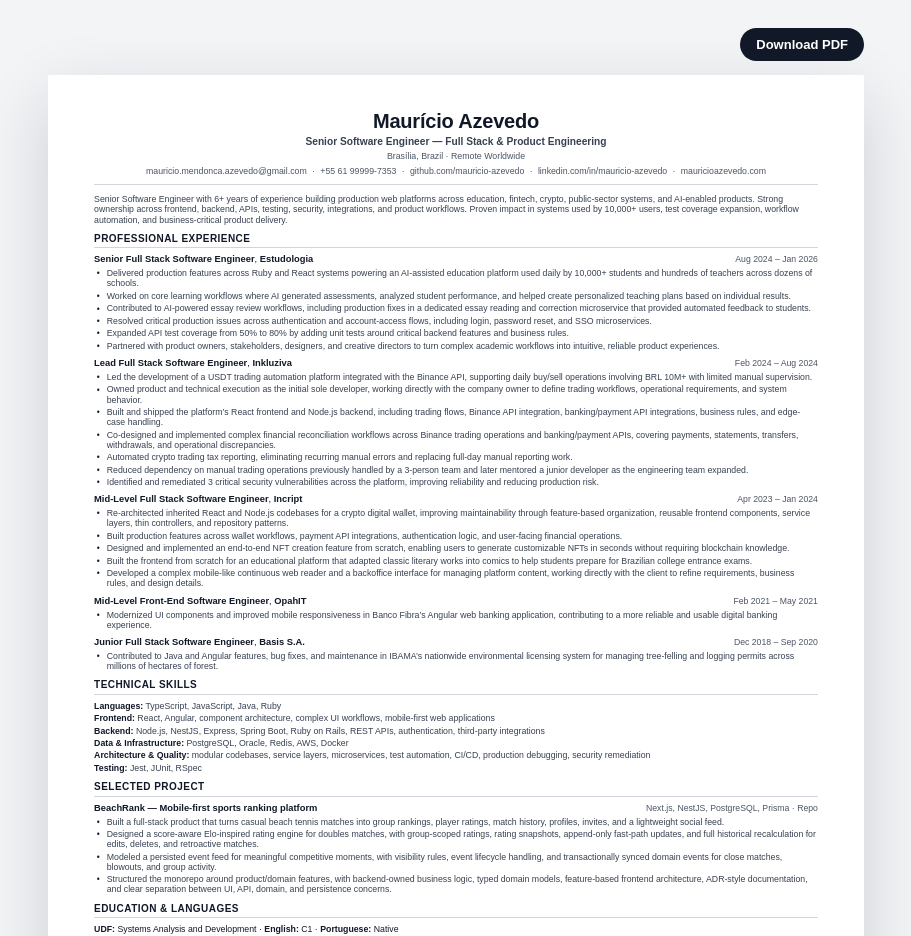
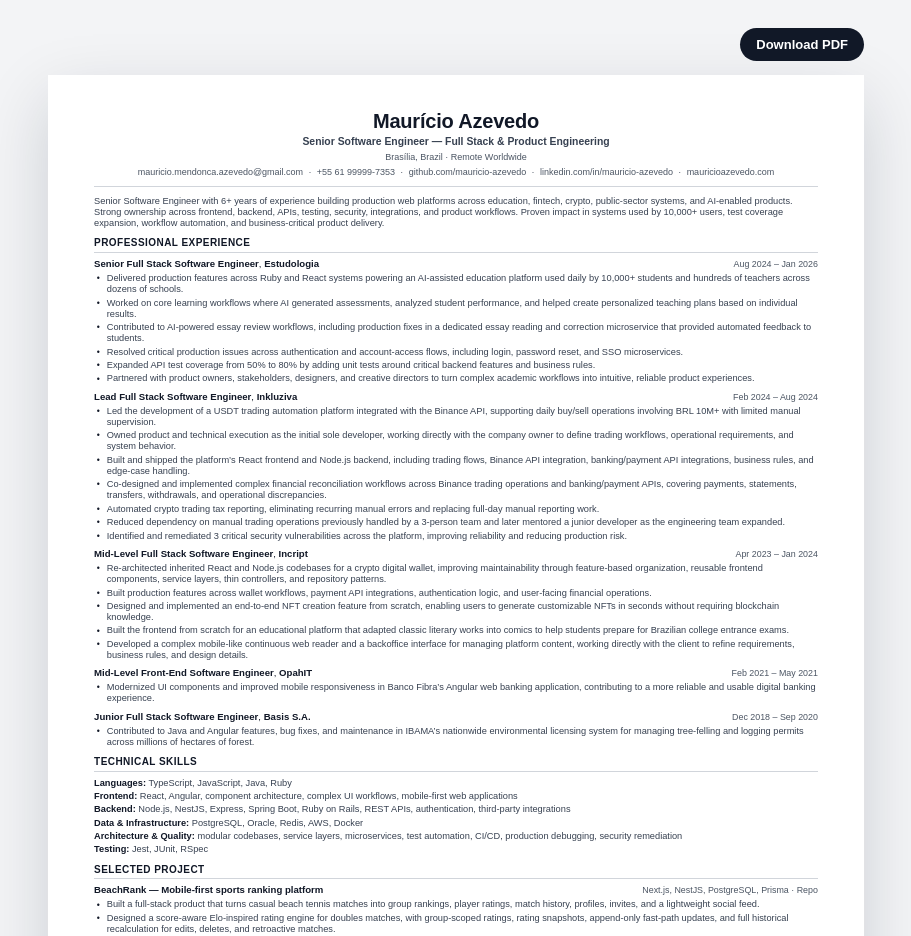
Before and after one commit to mauricio-azevedo/resume, a React (Vite) app: page / in a window 1280 px wide. Shown: the top 936 px of the page, without its empty margins (184-1095 px from the left). Built offline with nearby package versions, Linux system fonts and the light colour scheme.

Commit message:
Improve resume readability

```diff
--- a/src/App.css
+++ b/src/App.css
@@ -66,8 +66,8 @@ a {
   background: var(--paper);
   color: var(--ink);
   box-shadow: 0 24px 64px rgba(15, 23, 42, 0.16);
-  font-size: 8.75px;
-  line-height: 1.16;
+  font-size: 9.25px;
+  line-height: 1.2;
   overflow: hidden;
 }
 
@@ -96,14 +96,14 @@ h1 {
 
 .headline {
   color: var(--muted);
-  font-size: 10.2px;
+  font-size: 10.4px;
   font-weight: 700;
   margin-top: 3.5pt;
 }
 
 .location {
   color: var(--soft);
-  font-size: 8.8px;
+  font-size: 9px;
   margin-top: 2.5pt;
 }
 
@@ -111,6 +111,7 @@ h1 {
   color: var(--soft);
   display: flex;
   flex-wrap: wrap;
+  font-size: 9px;
   font-style: normal;
   gap: 2pt 4pt;
   justify-content: center;
@@ -174,7 +175,7 @@ h2 {
 
 .item-heading p {
   color: var(--ink);
-  font-size: 9.35px;
+  font-size: 9.6px;
   line-height: 1.14;
   min-width: 0;
 }
@@ -193,7 +194,7 @@ h2 {
 .item-heading span {
   color: var(--soft);
   flex: 0 0 auto;
-  font-size: 8.7px;
+  font-size: 8.9px;
   line-height: 1;
   text-align: right;
   white-space: nowrap;
@@ -214,7 +215,7 @@ li {
 li::before {
   color: var(--ink);
   content: '•';
-  font-size: 8.5px;
+  font-size: 8.8px;
   left: 2pt;
   line-height: 1;
   position: absolute;
@@ -227,9 +228,14 @@ li::before {
   gap: 1.7pt;
 }
 
-.skill-list strong {
+.skill-list strong,
+.education-languages-section strong {
   color: var(--ink);
   font-weight: 700;
+}
+
+.education-languages-section p {
+  color: var(--muted);
 }
 
 .project-heading {
@@ -242,7 +248,7 @@ li::before {
 
 .project-heading h3 {
   color: var(--ink);
-  font-size: 9.35px;
+  font-size: 9.6px;
   font-weight: 700;
   line-height: 1.14;
 }
@@ -250,7 +256,7 @@ li::before {
 .project-heading p {
   color: var(--soft);
   flex: 0 0 auto;
-  font-size: 8.7px;
+  font-size: 8.9px;
   line-height: 1;
   text-align: right;
   white-space: nowrap;
```
